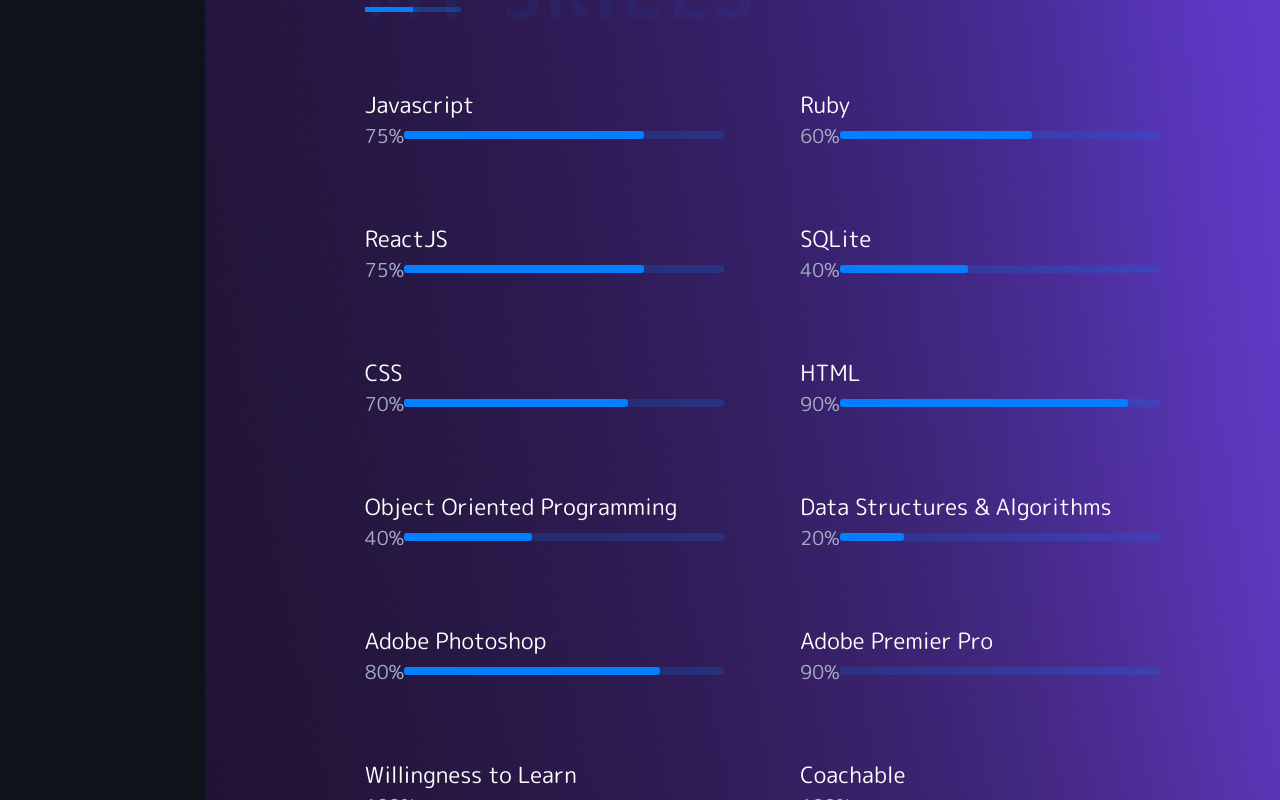
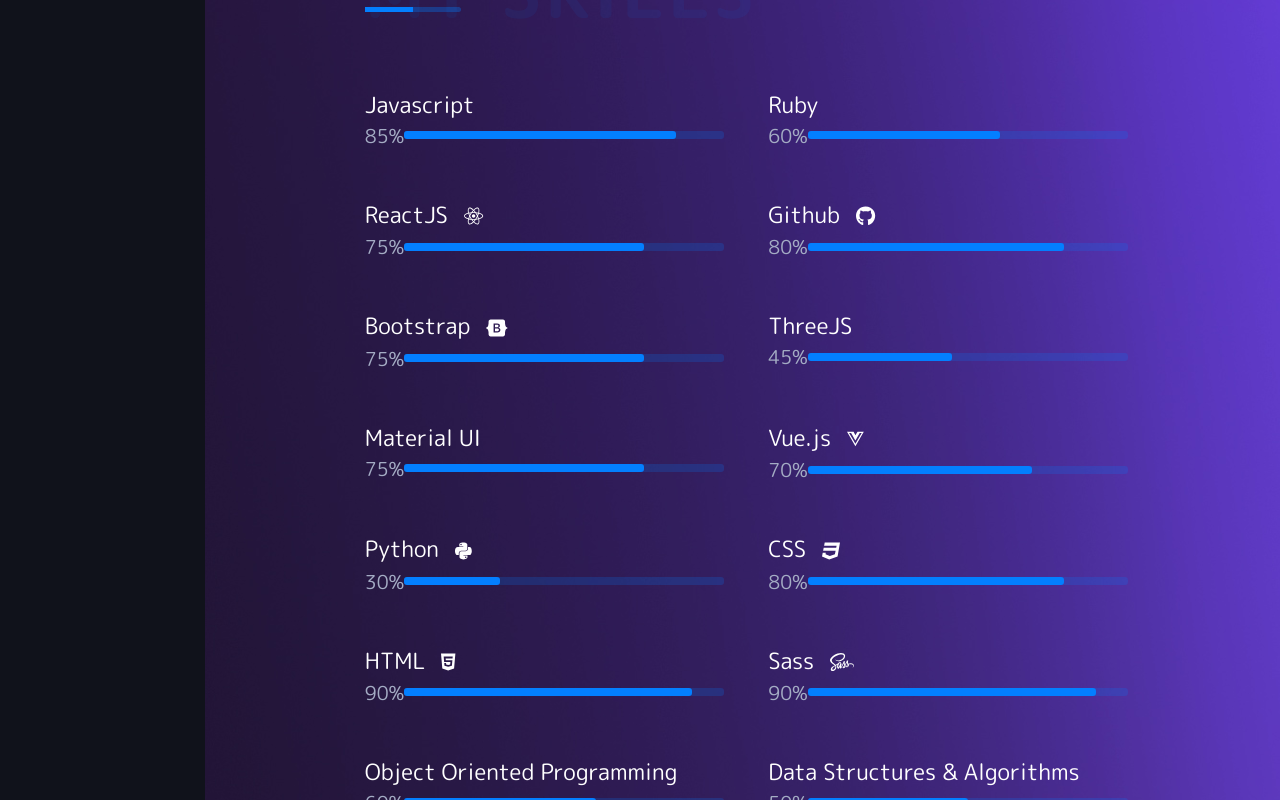
Before and after one commit to iloloizu/portfolio, a React (Create React App) app in the folder portfolio-app/: page /about in a window 1280 px wide. Shown: the part 1580-2380 px from the top of the page. Built offline with nearby package versions, Linux system fonts and the light colour scheme.

Commit message:
added props to include icons, with fontAwesome

```diff
--- a/portfolio-app/package.json
+++ b/portfolio-app/package.json
@@ -5,9 +5,10 @@
   "homepage": "https://iloloizu.github.io",
   "dependencies": {
     "@fortawesome/fontawesome-svg-core": "^1.3.0",
+    "@fortawesome/free-brands-svg-icons": "^6.2.0",
     "@fortawesome/free-regular-svg-icons": "^6.0.0",
-    "@fortawesome/free-solid-svg-icons": "^6.0.0",
-    "@fortawesome/react-fontawesome": "^0.1.17",
+    "@fortawesome/free-solid-svg-icons": "^6.2.0",
+    "@fortawesome/react-fontawesome": "^0.1.19",
     "@testing-library/jest-dom": "^5.16.2",
     "@testing-library/react": "^12.1.2",
     "@testing-library/user-event": "^13.5.0",
--- a/portfolio-app/src/Pages/AboutPage.jsx
+++ b/portfolio-app/src/Pages/AboutPage.jsx
@@ -8,6 +8,8 @@
 import webdesign from '../images/WebDesign.JPG'
 import track from '../images/trackweb.png'
 
+import { faReact, faPython, faVuejs, faHtml5, faCss3, faSass, faGithub, faBootstrap, faJava } from '@fortawesome/free-brands-svg-icons'
+
 export default function AboutPage() {
   return (
     <div>
@@ -16,18 +18,27 @@
       <ImageSelection />
             <Title title={'My Skills'} span={'My Skills'} />
             <div className="skillsContainer">
-                <SkillsSection skill={'Javascript'} progress={'75%'} length={'75%'} />
-                <SkillsSection skill={'Ruby'} progress={'60%'} length={'60%'} />
-                <SkillsSection skill={'ReactJS'} progress={'75%'} length={'75%'} />
+                <SkillsSection skill={'Javascript'} progress={'85%'} length={'85%'}/>
+                <SkillsSection skill={'Ruby'} progress={'60%'} length={'60%'}/>
+                <SkillsSection skill={'ReactJS'} progress={'75%'} length={'75%'} icon={faReact} />
+                <SkillsSection skill={'Github'} progress={'80%'} length={'80%'} icon={faGithub} />
+                <SkillsSection skill={'Bootstrap'} progress={'75%'} length={'75%'} icon={faBootstrap} />
+                <SkillsSection skill={'ThreeJS'} progress={'45%'} length={'45%'}/>
+                <SkillsSection skill={'Material UI'} progress={'75%'} length={'75%'}/>
+                <SkillsSection skill={'Vue.js'} progress={'70%'} length={'70%'} icon={faVuejs} />
+                <SkillsSection skill={'Python'} progress={'30%'} length={'30%'} icon={faPython} />
+                <SkillsSection skill={'CSS'} progress={'80%'} length={'80%'} icon={faCss3} />
+                <SkillsSection skill={'HTML'} progress={'90%'} length={'90%'} icon={faHtml5} />
+                <SkillsSection skill={'Sass'} progress={'90%'} length={'90%'} icon={faSass} />
+                <SkillsSection skill={'Object Oriented Programming'} progress={'60%'} length={'60%'} />
+                <SkillsSection skill={'Data Structures & Algorithms'} progress={'50%'} length={'50%'}/>
                 <SkillsSection skill={'SQLite'} progress={'40%'} length={'40%'} />
-                <SkillsSection skill={'CSS'} progress={'70%'} length={'70%'} />
-                <SkillsSection skill={'HTML'} progress={'90%'} length={'90%'} />
-                <SkillsSection skill={'Object Oriented Programming'} progress={'40%'} length={'40%'} />
-                <SkillsSection skill={'Data Structures & Algorithms'} progress={'20%'} length={'20%'} />
                 <SkillsSection skill={'Adobe Photoshop'} progress={'80%'} length={'80%'} />
-                <SkillsSection skill={'Adobe Premier Pro'} progress={'90%'} length={'90'} />
+                <SkillsSection skill={'Adobe Premier Pro'} progress={'90%'} length={'90%'} />
+                <SkillsSection skill={'State Managment'} progress={'70%'} length={'70%'} />
                 <SkillsSection skill={'Willingness to Learn'} progress={'100%'} length={'100%'} />
                 <SkillsSection skill={'Coachable'} progress={'100%'} length={'100%'} />
+                <SkillsSection skill={'Leadership'} progress={'100%'} length={'100%'} />
             </div>
 
             <Title title={'Traits'} span={'Traits'} />
--- a/portfolio-app/src/Pages/HomePage.js
+++ b/portfolio-app/src/Pages/HomePage.js
@@ -9,7 +9,7 @@
             Hi, I'm <span>Ilolo Izu</span>, Software Engineer
           </h1>
           <p className='h-sub-text'>
-          Welcome to my website, here you can join the journey and follow me in my path to success in the field of
+            Welcome to my website, here you can join the journey and follow me in my path to success in the field of
             web development. My name is Ilolo Izu (e-lo-lo e-zu), known some places by my first name—Justin! I'm a Texas A&M University & Flatiron School Alumnus.
             I'm a software engineer with a passion for building web applications and learning new technologies. My most recent experience comes from working as an Associate Software Engineer at
             <a href='https://www.linkedin.com/feed/update/urn:li:activity:6937548719974219776/'> RippleMatch</a>.
--- a/portfolio-app/src/components/SkillsSection.jsx
+++ b/portfolio-app/src/components/SkillsSection.jsx
@@ -1,10 +1,14 @@
 import React from 'react'
+import { FontAwesomeIcon } from '@fortawesome/react-fontawesome'
 
-function SkillsSection({skill,progress, length}) {
+function SkillsSection({skill, progress, length, icon}) {
     return (
         <div className="SkillsSection">
             <div className="skills-container">
+                <div className="skill-header">
                 <h5 className="skill-title">{skill}</h5>
+                <FontAwesomeIcon className="language-icon" icon={icon} />
+                </div>
                 <div className="skill-bar">
                     <p className="skill-text">{progress}</p>
                     <div className="skill-progress">
--- a/portfolio-app/src/styles/_about.scss
+++ b/portfolio-app/src/styles/_about.scss
@@ -62,8 +62,8 @@
 .skillsContainer {
   display: grid;
   grid-template-columns: repeat(2, 1fr);
-  column-gap: 4rem;
-  row-gap: 3rem;
+  column-gap: 2rem;
+  row-gap: 1.5rem;
   margin: 4rem 0;
   @media screen and (max-width: 1100px) {
     grid-template-columns: repeat(1, 1fr);
--- a/portfolio-app/src/styles/_skill.scss
+++ b/portfolio-app/src/styles/_skill.scss
@@ -1,5 +1,9 @@
 .SkillsSection {
   margin: 0.75rem 0;
+}
+
+.skill-header{
+  display: flex;
 }
 .skills-container {
   .skill-title {
@@ -13,6 +17,15 @@
     .skill-text {
     }
   }
+}
+
+.language-icon{
+  margin-top: 0.15rem;
+  color: white;
+  margin-left: 1rem;
+  width: 2rem;
+  height: 2rem;
+  border-radius: 100%;
 }
 
 .s-text {
```
Also changed, not shown: 1 other file (tests, documents, lock files or other folders).
